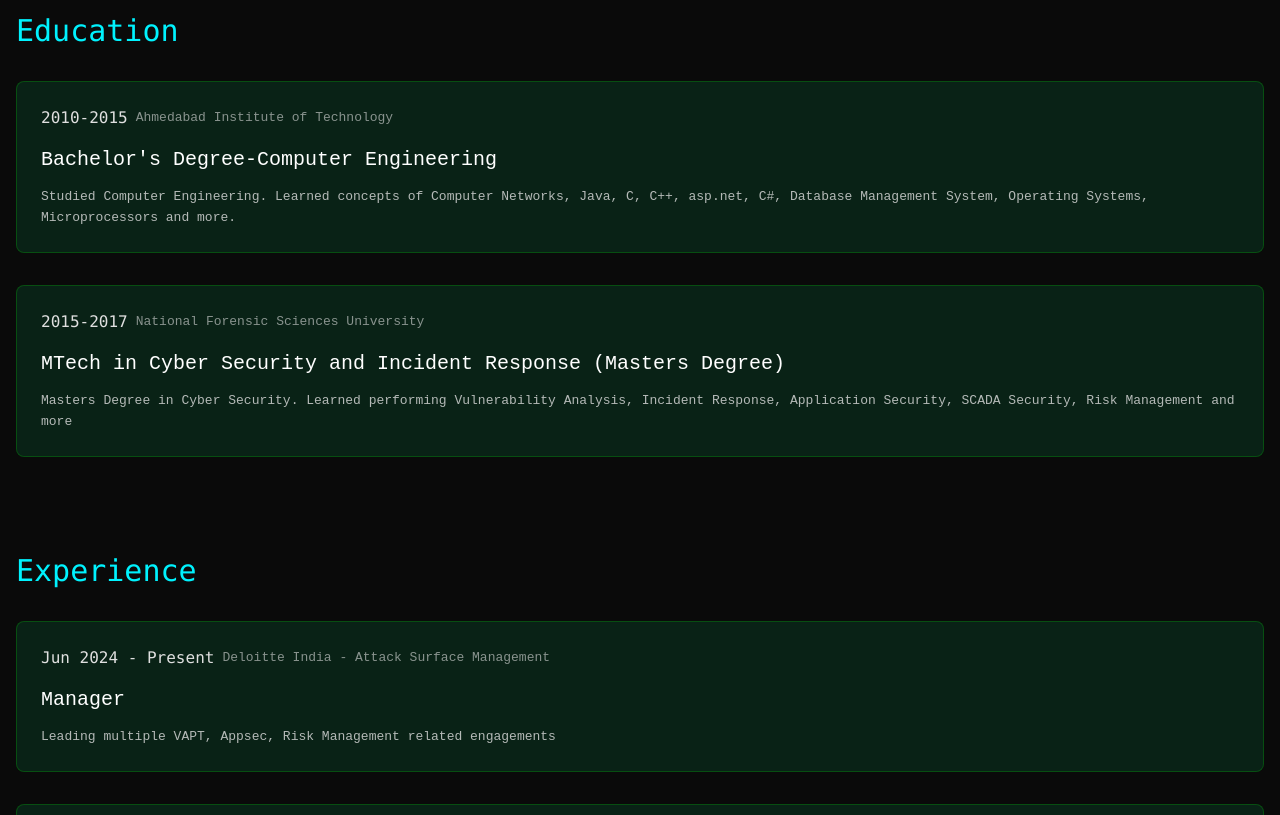
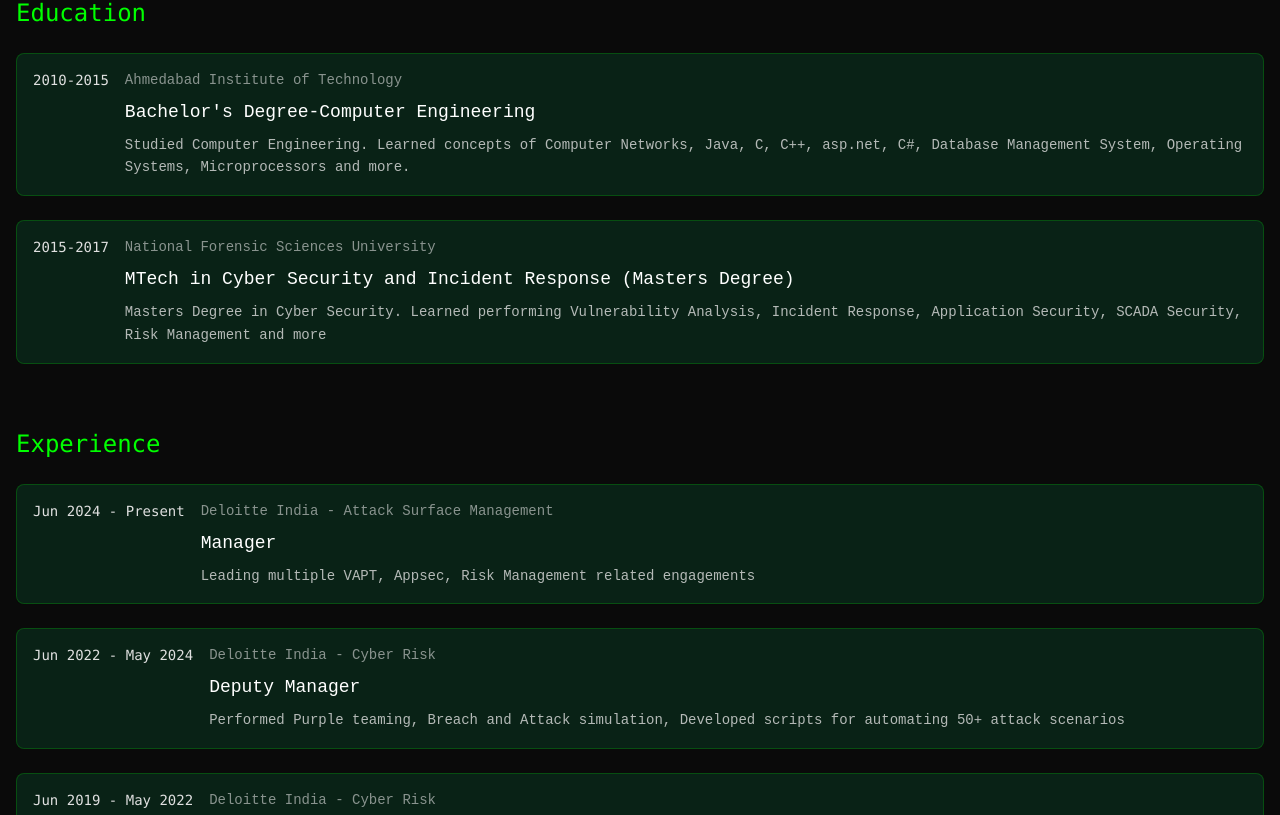
Before and after one commit to LilWikipedia/my-page, a React (Vite) app: page / in a window 1280 px wide. Shown: the part 1185-2000 px from the top of the page. Built offline with nearby package versions, Linux system fonts and the light colour scheme.

Commit message:
Refactor education section layout
Adjusted the layout of the education section to optimize space usage in the Index component, ensuring a cleaner and more compact design.
[skip gpt_engineer]

```diff
--- a/src/components/home/Education.tsx
+++ b/src/components/home/Education.tsx
@@ -15,17 +15,19 @@ const Education = () => {
   ];
 
   return (
-    <section className="container mx-auto px-4 py-12">
-      <h2 className="text-3xl font-mono text-cyber-blue mb-8">Education</h2>
-      <div className="space-y-8">
+    <section className="container mx-auto px-4 py-8">
+      <h2 className="text-2xl font-mono text-cyber-green mb-6">Education</h2>
+      <div className="space-y-6">
         {education.map((edu) => (
-          <div key={edu.degree} className="glass p-6 rounded-lg">
-            <div className="flex flex-col md:flex-row md:items-center gap-2 mb-4">
-              <span className="text-cyber-gray font-mono">{edu.period}</span>
-              <span className="text-cyber-gray/60">{edu.school}</span>
+          <div key={edu.degree} className="glass rounded-lg p-4">
+            <div className="flex items-start gap-4">
+              <span className="text-cyber-gray font-mono text-sm whitespace-nowrap">{edu.period}</span>
+              <div className="flex-1">
+                <span className="text-cyber-gray/60 text-sm block mb-2">{edu.school}</span>
+                <h3 className="text-lg text-white mb-2">{edu.degree}</h3>
+                <p className="text-cyber-gray/80 text-sm leading-relaxed">{edu.description}</p>
+              </div>
             </div>
-            <h3 className="text-xl text-white mb-3">{edu.degree}</h3>
-            <p className="text-cyber-gray/80 leading-relaxed">{edu.description}</p>
           </div>
         ))}
       </div>
--- a/src/components/home/Experience.tsx
+++ b/src/components/home/Experience.tsx
@@ -27,17 +27,19 @@ const Experience = () => {
   ];
 
   return (
-    <section className="container mx-auto px-4 py-12">
-      <h2 className="text-3xl font-mono text-cyber-blue mb-8">Experience</h2>
-      <div className="space-y-8">
+    <section className="container mx-auto px-4 py-8">
+      <h2 className="text-2xl font-mono text-cyber-green mb-6">Experience</h2>
+      <div className="space-y-6">
         {experiences.map((exp) => (
-          <div key={exp.title} className="glass p-6 rounded-lg">
-            <div className="flex flex-col md:flex-row md:items-center gap-2 mb-4">
-              <span className="text-cyber-gray font-mono">{exp.period}</span>
-              <span className="text-cyber-gray/60">{exp.company}</span>
+          <div key={exp.title} className="glass rounded-lg p-4">
+            <div className="flex items-start gap-4">
+              <span className="text-cyber-gray font-mono text-sm whitespace-nowrap">{exp.period}</span>
+              <div className="flex-1">
+                <span className="text-cyber-gray/60 text-sm block mb-2">{exp.company}</span>
+                <h3 className="text-lg text-white mb-2">{exp.title}</h3>
+                <p className="text-cyber-gray/80 text-sm leading-relaxed">{exp.description}</p>
+              </div>
             </div>
-            <h3 className="text-xl text-white mb-3">{exp.title}</h3>
-            <p className="text-cyber-gray/80 leading-relaxed">{exp.description}</p>
           </div>
         ))}
       </div>
```
